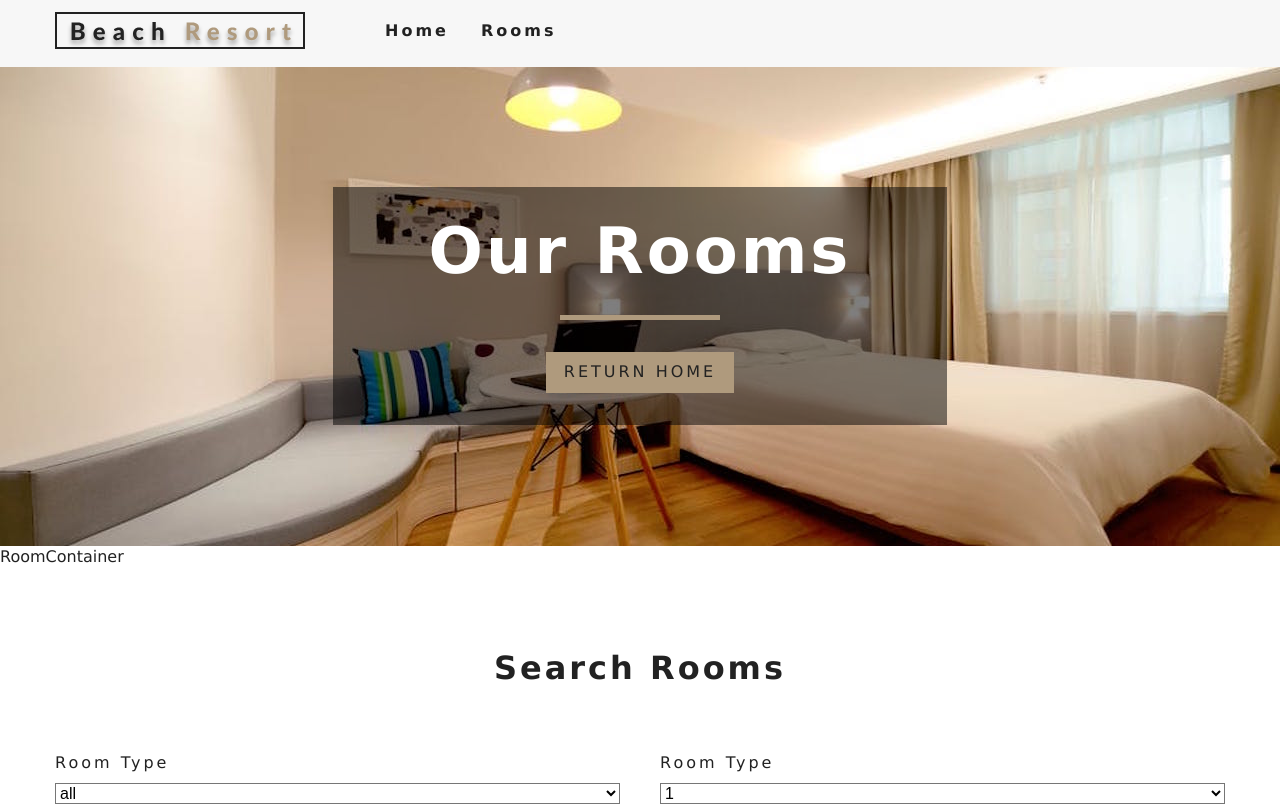
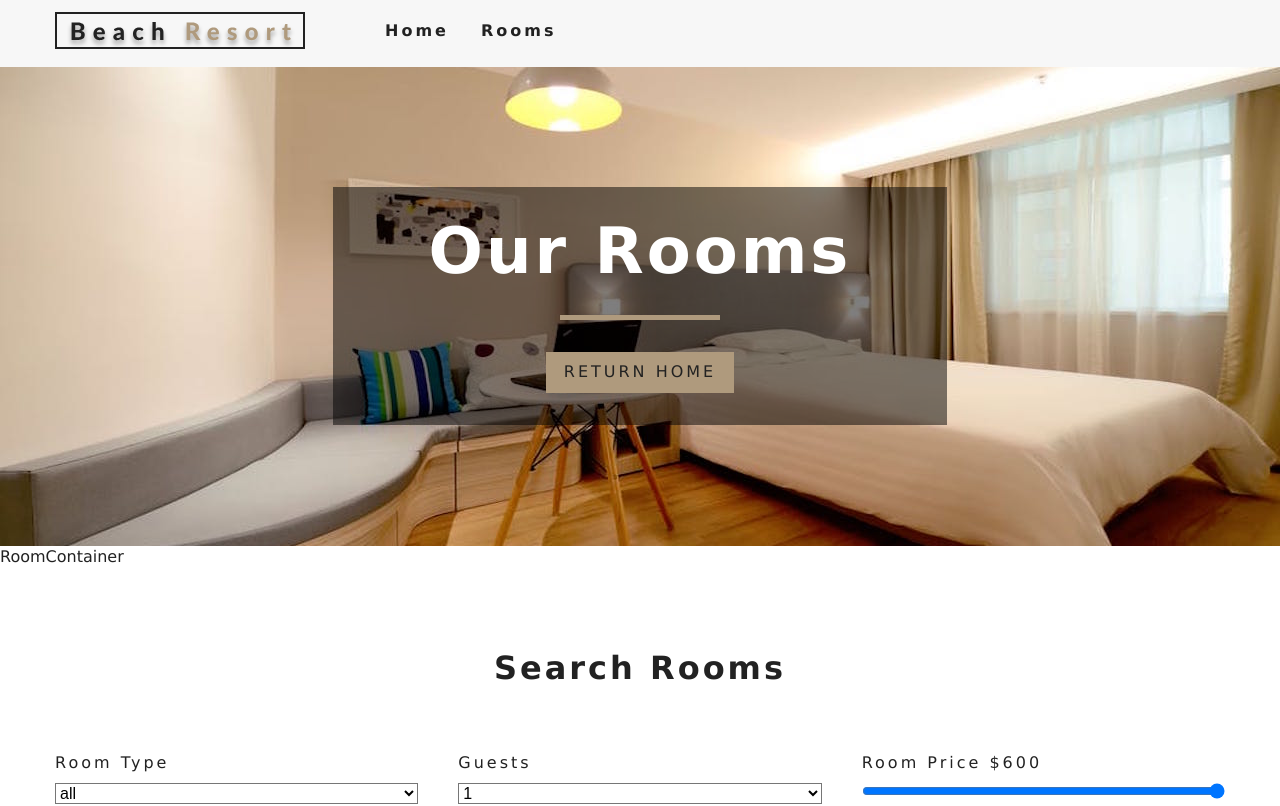
Before and after one commit to shavidze/react-playground, a React (Create React App) app in the folder resort/: page /rooms in a window 1280 px wide. Shown: the top 806 px of the page. Built offline with nearby package versions, Linux system fonts and the light colour scheme.

Commit message:
resort(context-filter): added filter group with price option

```diff
--- a/resort/src/components/RoomFilter.js
+++ b/resort/src/components/RoomFilter.js
@@ -54,7 +54,7 @@
         </div>
 
         <div className="form-group">
-          <label htmlFor="capacity">room type</label>
+          <label htmlFor="capacity">guests</label>
           <select
             name="capacity"
             id="capacity"
@@ -65,6 +65,11 @@
             {people}
           </select>
         </div>
+
+        <div className="form-group">
+          <label htmlFor="price">room price ${price}</label>
+          <input type="range" name="price" min={minPrice} max={maxPrice} id="price" value={price} onChange={handleChange} className="form-control"/>
+        </div>
       </form>
     </div>
   );
--- a/resort/src/context.js
+++ b/resort/src/context.js
@@ -66,6 +66,13 @@
     if (type !== 'all') {
       tempRooms = tempRooms.filter(room => room.type === type);
     }
+    capacity = parseInt(capacity);
+    if (capacity !== 1) {
+      tempRooms = tempRooms.filter(room => room.capacity >= capacity);
+    }
+    price = parseInt(price);
+
+      tempRooms = tempRooms.filter(room=>room.price<=price);
     this.setState({ sortedRooms: tempRooms });
   };
   render() {
```
